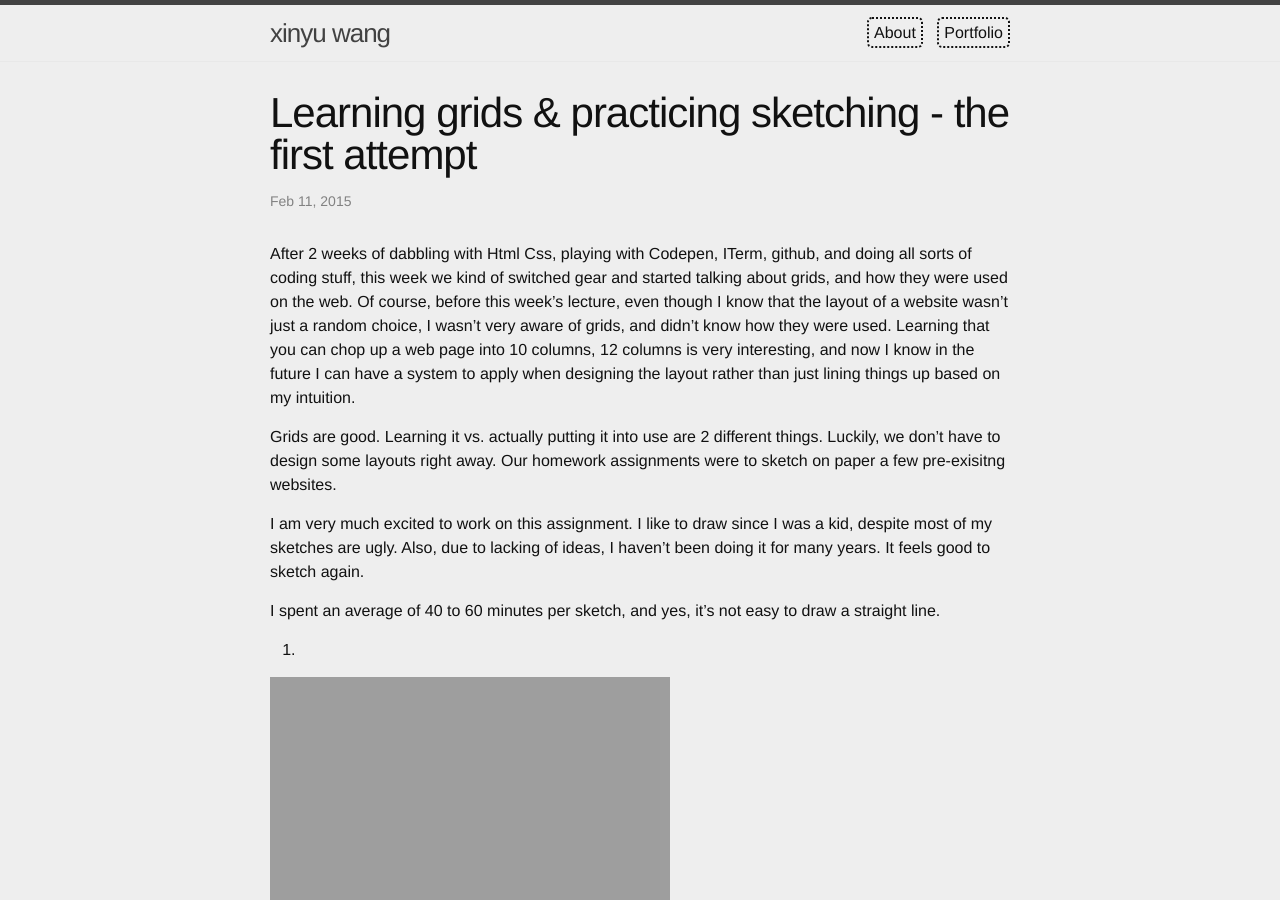
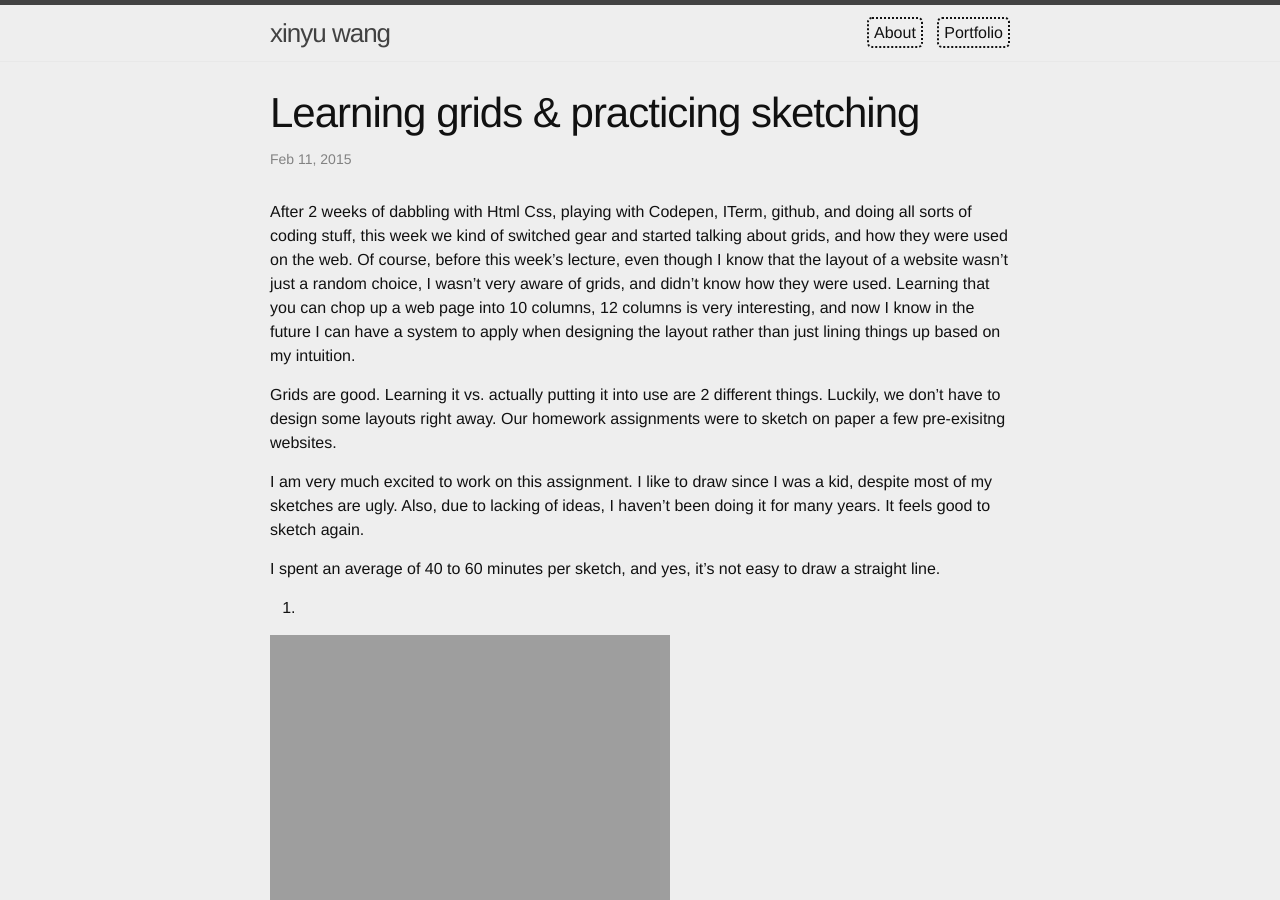
Before and after one commit to xinyu0/xinyu0.github.io, a Jekyll site: the page built from _posts/2015-02-11-sketching.markdown, in a window 1280 px wide and 900 px high. Built offline with Jekyll 4.4.1, drawn with Linux system fonts in a browser that asks for light colours.

Commit message:
removed somethig on my post

```diff
--- a/_posts/2015-02-11-sketching.markdown
+++ b/_posts/2015-02-11-sketching.markdown
@@ -1,6 +1,6 @@
 ---
 layout: post
-title:  "Learning grids & practicing sketching - the first attempt"
+title:  "Learning grids & practicing sketching"
 date:   2015-02-11 20:00:00
 categories: iron_yard
 ---
@@ -11,7 +11,6 @@ Grids are good. Learning it vs. actually putting it into use are 2 different thi
 I am very much excited to work on this assignment. I like to draw since I was a kid, despite most of my sketches are ugly. Also, due to lacking of ideas, I haven't been doing it for many years. It feels good to sketch again.
 
 I spent an average of 40 to 60 minutes per sketch, and yes, it's not easy to draw a straight line.
-
 
 
 1.
```
